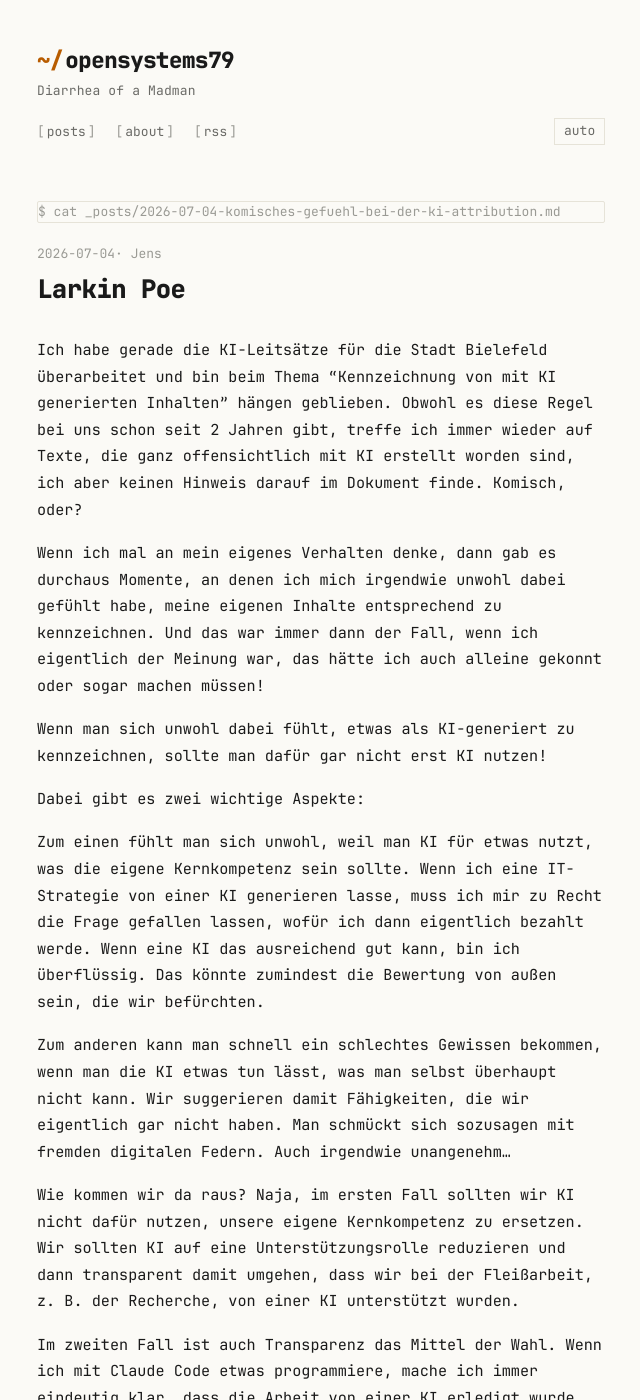
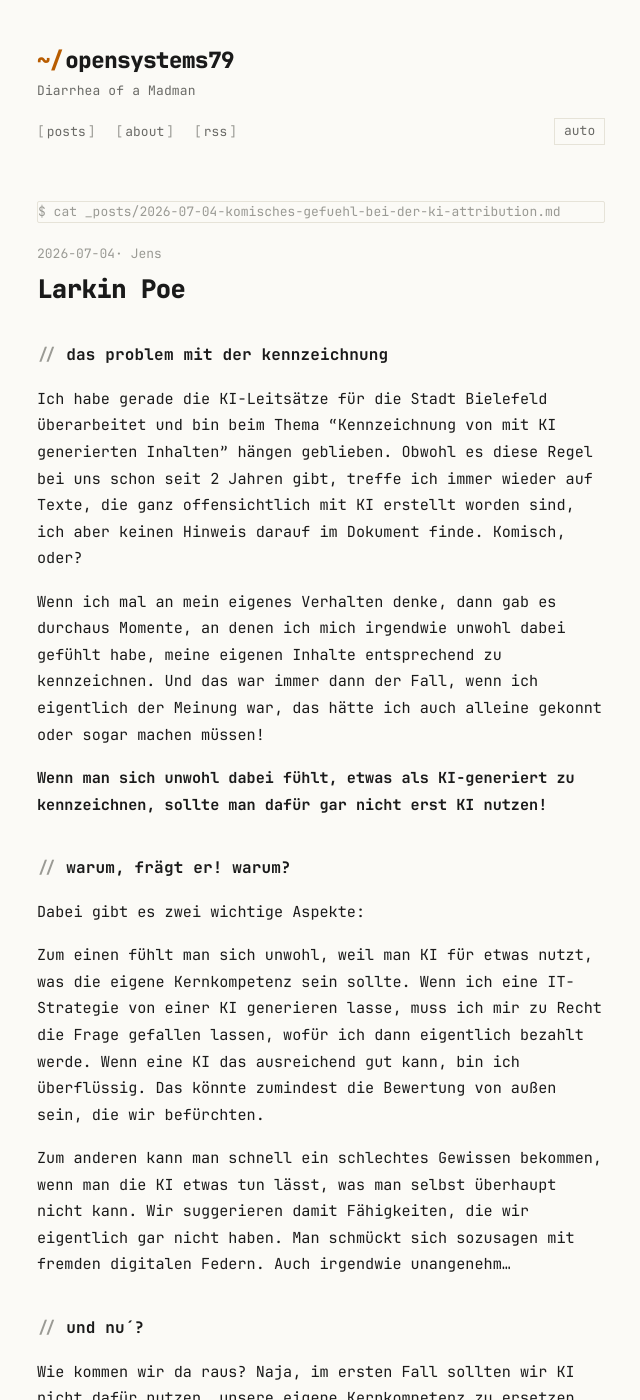
Before and after one commit to jensedler/opensystems79-website, a Jekyll site: the page built from _posts/2026-07-04-komisches-gefuehl-bei-der-ki-attribution.md, in a window 1280 px wide and 1400 px high. Shown: the whole window, without its empty margins (319-959 px from the left). Built offline with Jekyll 4.4.1, drawn with Linux system fonts in a browser that asks for light colours.

Commit message:
Update 2026-07-04-komisches-gefuehl-bei-der-ki-attribution.md

```diff
--- a/_posts/2026-07-04-komisches-gefuehl-bei-der-ki-attribution.md
+++ b/_posts/2026-07-04-komisches-gefuehl-bei-der-ki-attribution.md
@@ -4,22 +4,25 @@ date: 2026-07-04 09:42:00 +0200
 description: "Wenn man sich unwohl dabei fühlt, transparent zu machen, dass man etwas mit KI erstellt hat, sollte man es nicht mit KI machen."
 ---
 
+## das problem mit der kennzeichnung
 Ich habe gerade die KI-Leitsätze für die Stadt Bielefeld überarbeitet und bin beim Thema "Kennzeichnung von mit KI generierten Inhalten" hängen geblieben. Obwohl es diese Regel bei uns schon seit 2 Jahren gibt, treffe ich immer wieder auf Texte, die ganz offensichtlich mit KI erstellt worden sind, ich aber keinen Hinweis darauf im Dokument finde. Komisch, oder?
 
 Wenn ich mal an mein eigenes Verhalten denke, dann gab es durchaus Momente, an denen ich mich irgendwie unwohl dabei gefühlt habe, meine eigenen Inhalte entsprechend zu kennzeichnen. Und das war immer dann der Fall, wenn ich eigentlich der Meinung war, das hätte ich auch alleine gekonnt oder sogar machen müssen!
 
-Wenn man sich unwohl dabei fühlt, etwas als KI-generiert zu kennzeichnen, sollte man dafür gar nicht erst KI nutzen!
+**Wenn man sich unwohl dabei fühlt, etwas als KI-generiert zu kennzeichnen, sollte man dafür gar nicht erst KI nutzen!**
 
+## warum, frägt er! warum?
 Dabei gibt es zwei wichtige Aspekte:
 
 Zum einen fühlt man sich unwohl, weil man KI für etwas nutzt, was die eigene Kernkompetenz sein sollte. Wenn ich eine IT-Strategie von einer KI generieren lasse, muss ich mir zu Recht die Frage gefallen lassen, wofür ich dann eigentlich bezahlt werde. Wenn eine KI das ausreichend gut kann, bin ich überflüssig. Das könnte zumindest die Bewertung von außen sein, die wir befürchten.
 
 Zum anderen kann man schnell ein schlechtes Gewissen bekommen, wenn man die KI etwas tun lässt, was man selbst überhaupt nicht kann. Wir suggerieren damit Fähigkeiten, die wir eigentlich gar nicht haben. Man schmückt sich sozusagen mit fremden digitalen Federn. Auch irgendwie unangenehm...
 
+## und nu´?
 Wie kommen wir da raus? Naja, im ersten Fall sollten wir KI nicht dafür nutzen, unsere eigene Kernkompetenz zu ersetzen. Wir sollten KI auf eine Unterstützungsrolle reduzieren und dann transparent damit umgehen, dass wir bei der Fleißarbeit, z. B. der Recherche, von einer KI unterstützt wurden.
 
 Im zweiten Fall ist auch Transparenz das Mittel der Wahl. Wenn ich mit Claude Code etwas programmiere, mache ich immer eindeutig klar, dass die Arbeit von einer KI erledigt wurde. Gleichzeitig finde ich aber auch wichtig, dass ich bei diesem Beispiel nicht gänzlich ahnungslos von der Materie bin. Ich habe grundsätzlich schon mal Programmieren gelernt, es war aber nie mein Beruf. Ich kann also den Code, der von der KI erzeugt wird, lesen und verstehen. Meiner Meinung nach geht das auch nicht anders. Wenn ich etwas mit KI mache, von dem ich wirklich null Ahnung habe, kann ich die Ergebnisse auch nicht auf Plausibilität prüfen.
 
-In diesem Fall gilt für mich: Finger weg von KI!
+**In diesem Fall gilt für mich: Finger weg von KI!**
 
 Hinweis: Dieser Text wurde mit Claude Sonnet 4.8 auf Grammatik und Rechtschreibung überprüft.
```
